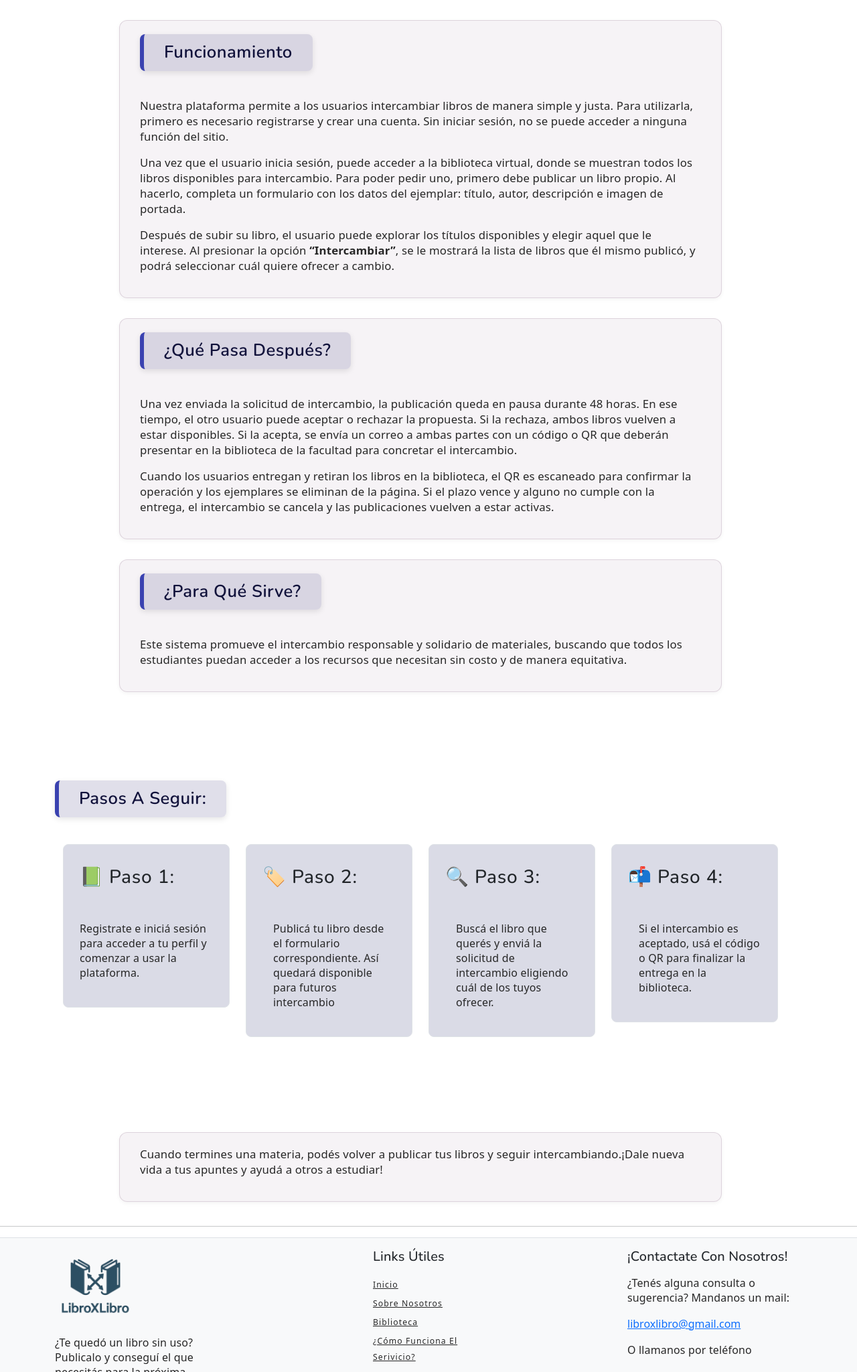
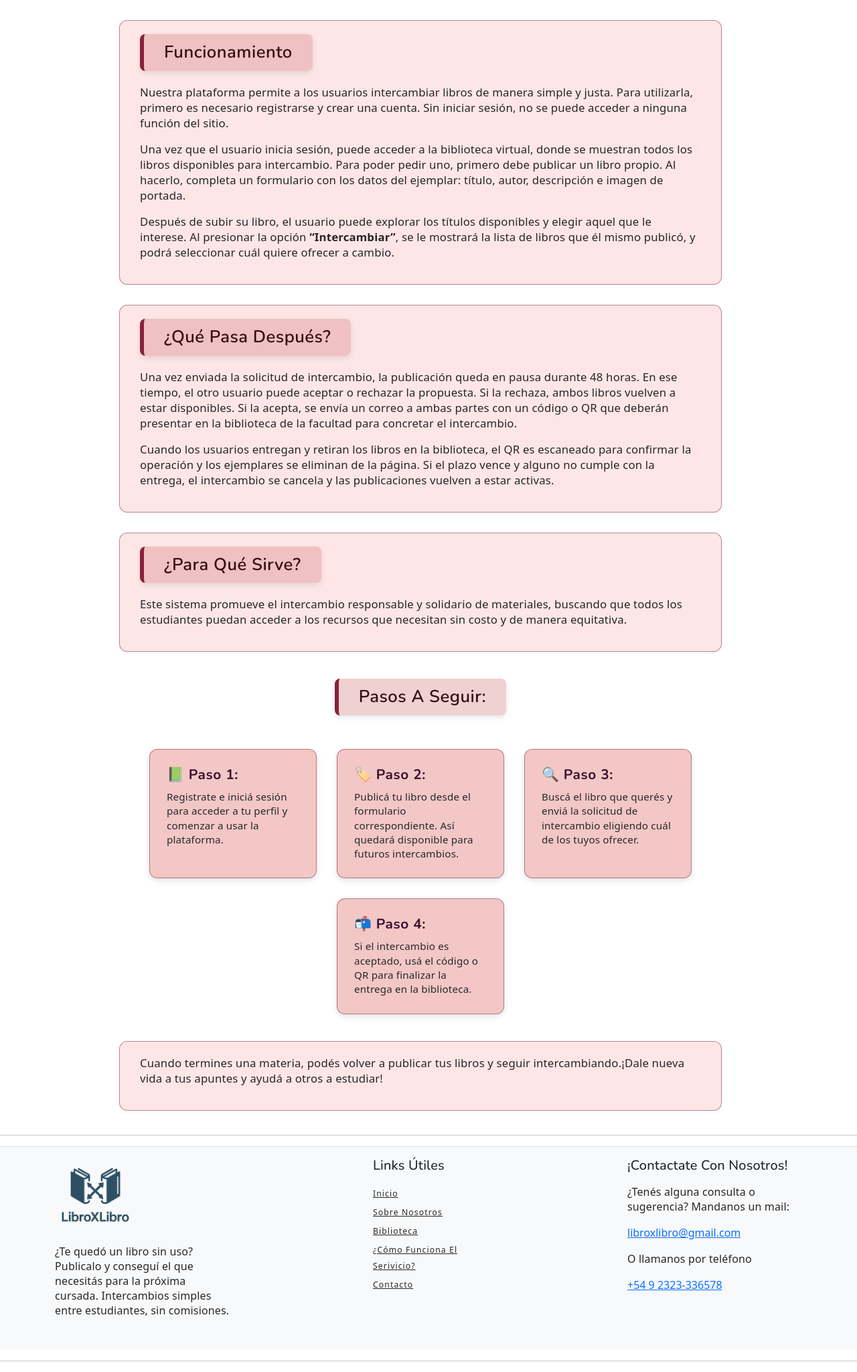
Before and after one commit to Tastor2k2/TPG-IDS, a Flask app: page /funcionamiento in a window 1280 px wide. Shown: the part 90-2138 px from the top of the page at 67% size. Run offline with Flask 3, Linux system fonts and the light colour scheme.

Commit message:
cambio de estilos

```diff
--- a/app_front_end/static/css/style.css
+++ b/app_front_end/static/css/style.css
@@ -1337,25 +1337,25 @@ select#input-sort {
   }
 }
 .titulo-pag{
-    background-color: #342d7727;
-    color: #11123b;
-    display: inline-block;
+    background-color: #d1797958;
+    color: #350d0d;
+    display: inline-block !important;
+    width: auto !important;
+    max-width: max-content !important;
     padding: 12px 30px;
-    border-left: 6px solid #3a42b0;
+    border-left: 6px solid #892138;
     border-radius: 8px;
     font-weight: 600;
     font-size: 1.6rem;
-    margin: 40px auto;
     letter-spacing: 0.5px;
     box-shadow: 0 3px 8px rgba(0, 0, 0, 0.1);
-    margin-top: 0;
-}
-
+    margin: 0 0 20px 0;
+}
 
 .pag{
-    background-color: rgba(85, 31, 80, 0.05);
+    background-color: #f574782d;;
     color: #2b2b2b;
-    border: 1px solid rgba(80, 29, 76, 0.15);
+    border: 1px solid #7a2b3f82;
     border-radius: 12px;
     padding: 20px 30px;
     max-width: 900px;
@@ -1433,11 +1433,60 @@ html, body {
     margin: 0.5rem 1rem;
 }
 
-.featured,
-.latest-items,
-.best-reviewed,
-.on-sale {
-  background-color: #141f6328;
+
+#items,
+#beneficios {
+    margin: 40px auto;
+    width: 90%;
+    max-width: 1100px;
+    text-align: center;
+}
+
+.pasos {
+    display: flex;
+    flex-wrap: wrap;
+    gap: 30px;
+    justify-content: center;
+    margin-top: 30px;
+}
+
+.paso-box {
+    background-color: #f4c7c7;
+    border: 1px solid #7a2b3f82;
+    padding: 25px;
+    width: 250px;
+    border-radius: 12px;
+    box-shadow: 0 3px 8px rgba(0,0,0,0.12);
+    color: #3b112f;
+    text-align: left;
+    transition: transform .2s ease, box-shadow .2s ease;
+}
+
+.paso-box:hover {
+    transform: translateY(-3px);
+    box-shadow: 0 6px 14px rgba(0,0,0,0.15);
+}
+
+.paso-box h3 {
+    font-size: 1.3rem;
+    font-weight: 700;
+    margin-bottom: 10px;
+}
+
+.paso-box p {
+    font-size: 0.95rem;
+    line-height: 1.4;
+    margin: 0;
+}
+
+#tabla {
+    background-color: #d1797958;
+    color: #350d0d;
+    border: 1px solid #7a2b3f82;
+}
+
+.tit-form {
+    color: #be4246;
 }
 
 /* flechas del slider de libros*/
--- a/app_front_end/templates/base.html
+++ b/app_front_end/templates/base.html
@@ -86,6 +86,7 @@
                 <li class="nav-item">
                   <a class="nav-link me-4" href="{{ url_for('contacto') }}">Contacto</a>
                 </li>
+
               </ul>
               <div class="user-items d-flex">
                 <ul class="d-flex justify-content-end list-unstyled mb-0">
--- /dev/null
+++ b/app_front_end/templates/favoritos.html
@@ -0,0 +1,5 @@
+{% extends 'base.html' %}
+
+{% block titulo %}{{ titulo }}{% endblock %}
+
+{% block body %}
--- a/app_front_end/templates/funcionamiento.html
+++ b/app_front_end/templates/funcionamiento.html
@@ -45,70 +45,34 @@
         </p>
     </div>
 
-    <section id="items-listing" class="padding-large">
+<section id="items">
     <h2 class="titulo-pag">Pasos a seguir:</h2>
-    <div class="container">
-        <div class="row">
-        <div class="col-md-6 mb-4 mb-lg-0 col-lg-3">
-            <div class="featured border rounded-3 p-4">
-            <div class="section-title overflow-hidden mb-5 mt-2">
-                <h3 class="d-flex flex-column mb-0"> 📗 Paso 1:</h3>
-            </div>
-            <div class="items-lists">
-                <div class="item d-flex">
-                <img src="" class="img-fluid shadow-sm" >
-                <div>
-                    <p>Registrate e iniciá sesión para acceder a tu perfil y comenzar a usar la plataforma.</p>
-                </div>
-                </div>
-            </div>
-            </div>
+
+    <div class="pasos">
+
+        <div class="paso-box">
+            <h3>📗 Paso 1:</h3>
+            <p>Registrate e iniciá sesión para acceder a tu perfil y comenzar a usar la plataforma.</p>
         </div>
-        <div class="col-md-6 mb-4 mb-lg-0 col-lg-3">
-            <div class="latest-items border rounded-3 p-4">
-            <div class="section-title overflow-hidden mb-5 mt-2">
-                <h3 class="d-flex flex-column mb-0">🏷️ Paso 2:</h3>
-            </div>
-            <div class="items-lists">
-                <div class="item d-flex">
-                <div class="item-content ms-3">
-                    <p>Publicá tu libro desde el formulario correspondiente. Así quedará disponible para futuros intercambio</p>
-                </div>
-            </div>
-            </div>
-            </div>
+
+        <div class="paso-box">
+            <h3>🏷️ Paso 2:</h3>
+            <p>Publicá tu libro desde el formulario correspondiente. Así quedará disponible para futuros intercambios.</p>
         </div>
-        <div class="col-md-6 mb-4 mb-lg-0 col-lg-3">
-            <div class="best-reviewed border rounded-3 p-4">
-            <div class="section-title overflow-hidden mb-5 mt-2">
-                <h3 class="d-flex flex-column mb-0">🔍 Paso 3:</h3>
-            </div>
-            <div class="items-lists">
-                <div class="item d-flex">
-                <div class="item-content ms-3">
-                    <p>Buscá el libro que querés y enviá la solicitud de intercambio eligiendo cuál de los tuyos ofrecer.</p>
-                </div>
-            </div>
-            </div>
+
+        <div class="paso-box">
+            <h3>🔍 Paso 3:</h3>
+            <p>Buscá el libro que querés y enviá la solicitud de intercambio eligiendo cuál de los tuyos ofrecer.</p>
         </div>
+
+        <div class="paso-box">
+            <h3>📬 Paso 4:</h3>
+            <p>Si el intercambio es aceptado, usá el código o QR para finalizar la entrega en la biblioteca.</p>
         </div>
-        <div class="col-md-6 mb-4 mb-lg-0 col-lg-3">
-            <div class="on-sale border rounded-3 p-4">
-            <div class="section-title overflow-hidden mb-5 mt-2">
-                <h3 class="d-flex flex-column mb-0">📬 Paso 4:</h3>
-            </div>
-            <div class="items-lists">
-                <div class="item d-flex">
-                <div class="item-content ms-3">
-                    <p>Si el intercambio es aceptado, usá el código o QR para finalizar la entrega en la biblioteca.</p>
-                </div>
-                </div>
-            </div>
-            </div>
-        </div>
-        </div>
+
     </div>
-    </section>
+</section>
+
 
     <div class="pag">
         <p>
```
Also changed, not shown: app_front_end/templates/contacto.html (+7 -7 lines), app_front_end/templates/index.html (+16 -41 lines).
